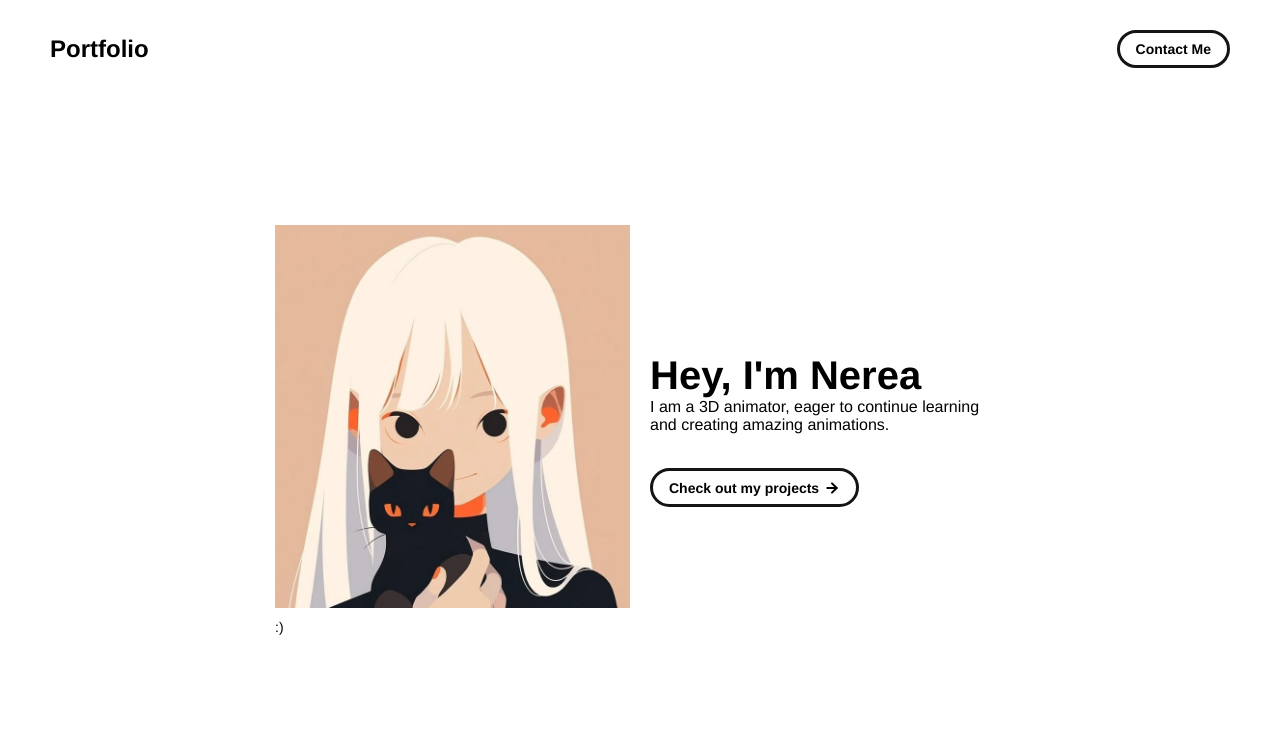
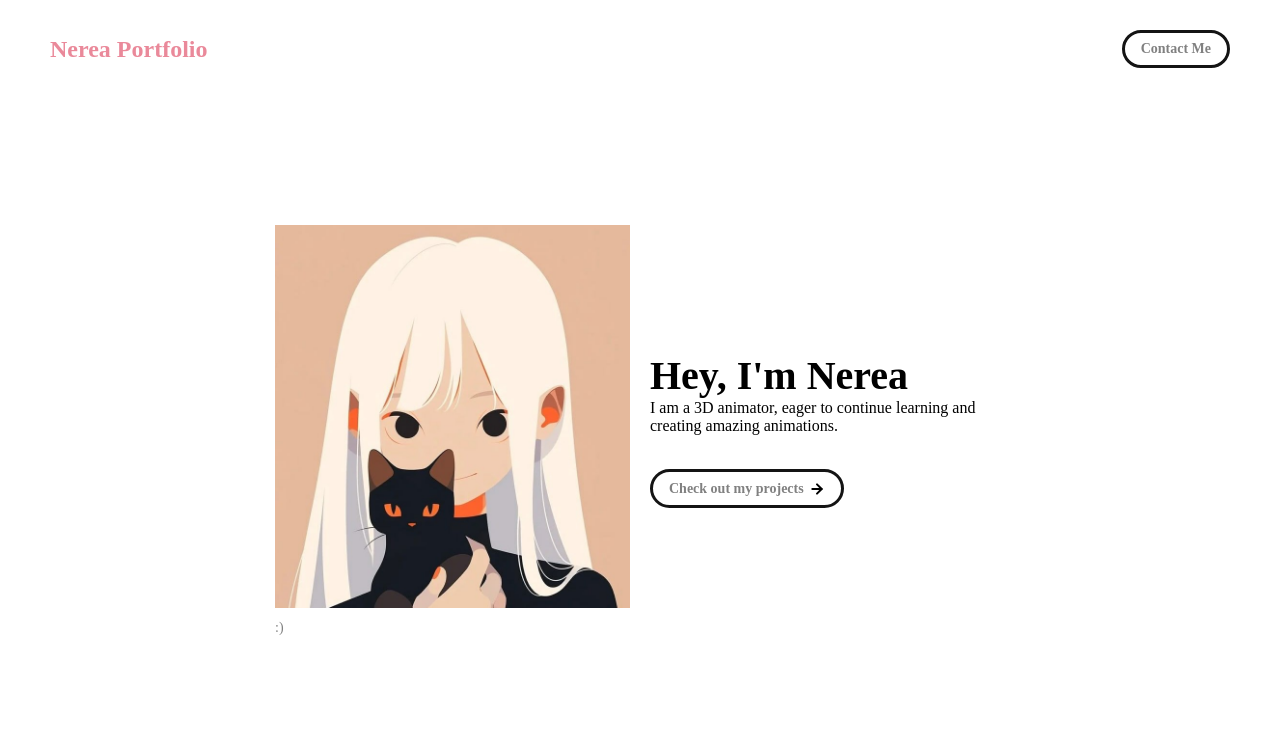
Before and after one commit to nereaperezrodriguez24/nereaperezrodriguez24.github.io, a plain HTML site: page index.html in a window 1280 px wide. Shown: the top 729 px of the page. Drawn offline with Linux system fonts and the light colour scheme.

Commit message:
cambios_plantilla

```diff
--- a/css/typography.css
+++ b/css/typography.css
@@ -1,5 +1,5 @@
 body {
-  font-family: "Helvetica Neue", Helvetica, Arial, sans-serif;
+  font-family: "sans-serif";
 }
 
 .nav-title {
--- a/css/utilities.css
+++ b/css/utilities.css
@@ -38,7 +38,7 @@ a.icon-link:hover {
 }
 
 .nav-title-link {
-  color: black;
+  color: #ea899a;
   text-decoration: none;
 }
 
@@ -50,7 +50,7 @@ a.icon-link:hover {
 @media only screen and (max-width: 800px) {
   .navbar {
     padding: 20px 20px;
-    background-color: white
+    background-color: #ea899a
   }
 }
 
@@ -61,7 +61,7 @@ a.button {
   padding: 8px 16px;
   border: 3px solid #141414;
   border-radius: 50px;
-  color: black;
+  color: grey;
   text-decoration: none;
   width: fit-content;
   display: flex;
@@ -90,7 +90,7 @@ a.button:hover {
 /* Link Styling */
 a.no-underline {
   text-decoration: none;
-  color: black
+  color: grey
 }
 
 a.no-underline:hover {
--- a/index.html
+++ b/index.html
@@ -29,7 +29,7 @@
     <div class="navbar">
       <a class="nav-title-link" href="./index.html">
         <!-- TODO - Change the "Portfolio Title" to whatever you want displayed in the top left -->
-        <span class="nav-title">Portfolio</span>
+        <span class="nav-title">Nerea Portfolio</span>
          <!-- TODO - Change the email after 'mailto:' to your email address for contact -->
         <a class="button" href="mailto:whitevans.eth@gmail.com">
           <span class="button-text">Contact Me</span>
```
